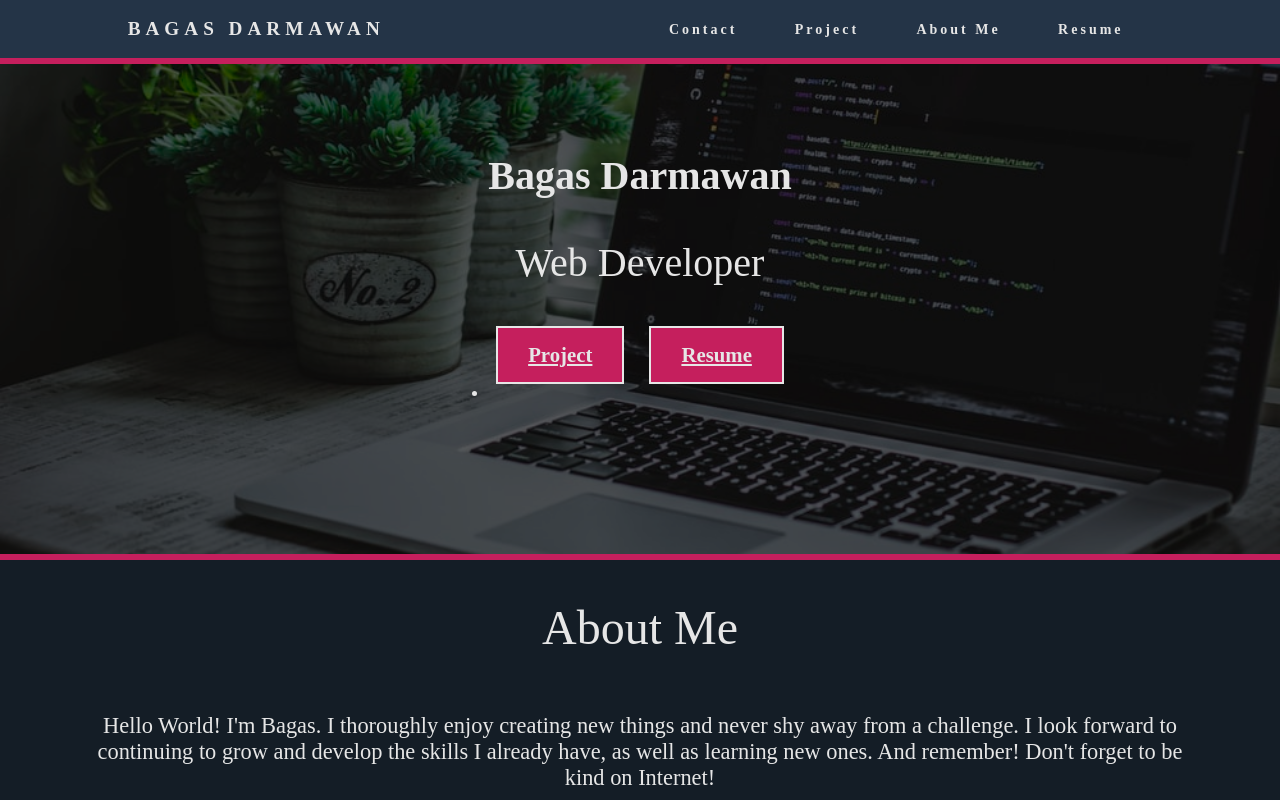
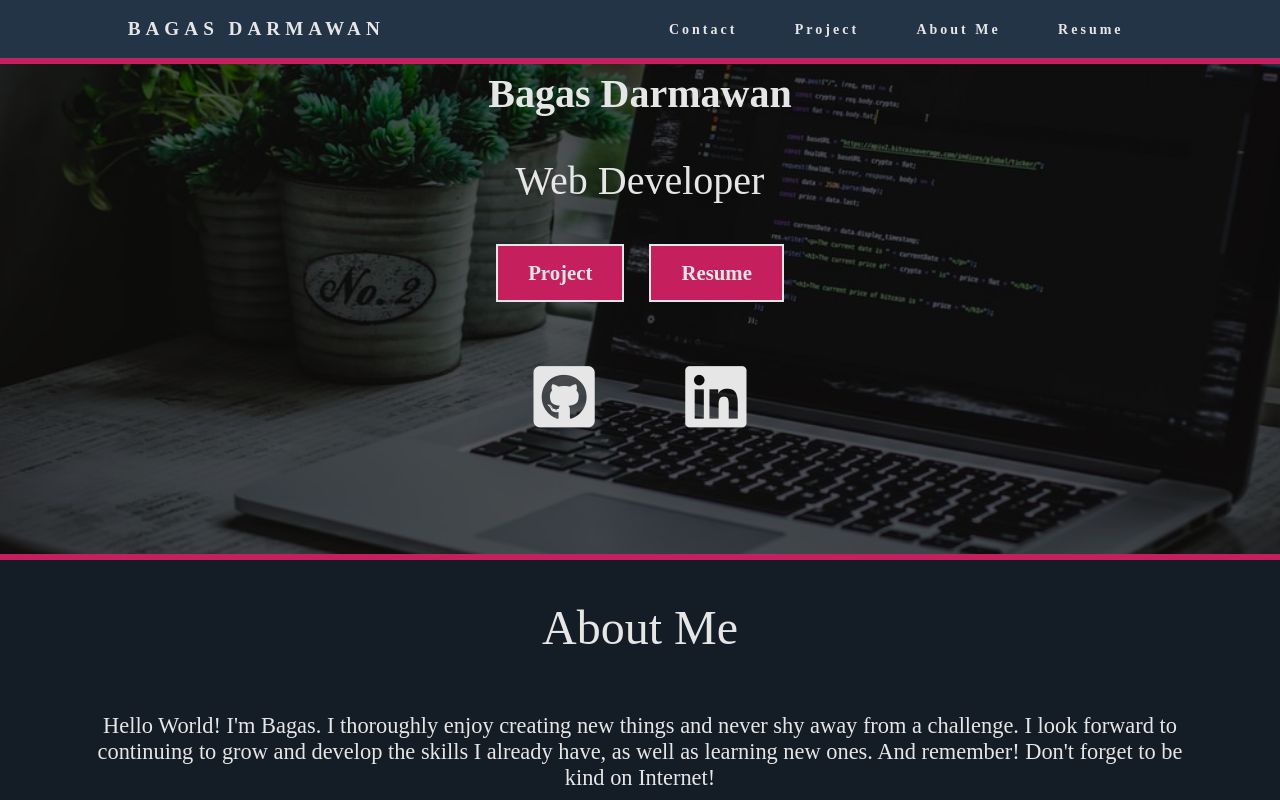
Before and after one commit to bagasdarmaw/bagasdarmaw.github.io, a plain HTML site: page index.html in a window 1280 px wide. Shown: the top 800 px of the page. Drawn offline with Linux system fonts and the light colour scheme.

Commit message:
update website

```diff
--- a/assets/style.css
+++ b/assets/style.css
@@ -155,6 +155,40 @@ position: fixed;
     margin-top: 40px;
 }
 
+.icons{
+    display: flex;
+    justify-content: space-around;
+    align-items: center;
+    list-style: none;
+    margin: 60px 0 40px 0;
+}
+
+.icons a{
+    text-decoration: none;
+}
+
+
+
+.icons li i {
+    font-size: 70px;
+    margin-bottom: 12px;
+}
+
+.icons li span {
+    font-size: 14px;
+}
+
+a{
+    color: unset;
+    transition: color 0.5s;
+    text-decoration: none;
+    font-weight: bold;
+}
+
+a:hover{
+    color: var(--pinnk);
+}
+
 #projectBtn{
     font-size: 1.3em;
 }
--- a/index.html
+++ b/index.html
@@ -52,7 +52,16 @@
                     <a href="#" class="btn btn-resume" id="resumeBtn">Resume</a>
                 </div>
                 <ul class="icons">
-                  <li></li>
+                  <li>
+                    <a href="https://github.com/bagasdarmaw" target="_blank">
+                      <i class="fab fa-github-square"></i>
+                    </a>
+                  </li>
+                  <li>
+                    <a href="https://github.com/bagasdarmaw" target="_blank">
+                      <i class="fab fa-linkedin"></i>
+                    </a>
+                  </li>
                 </ul>
             </header>
         </div>
```
